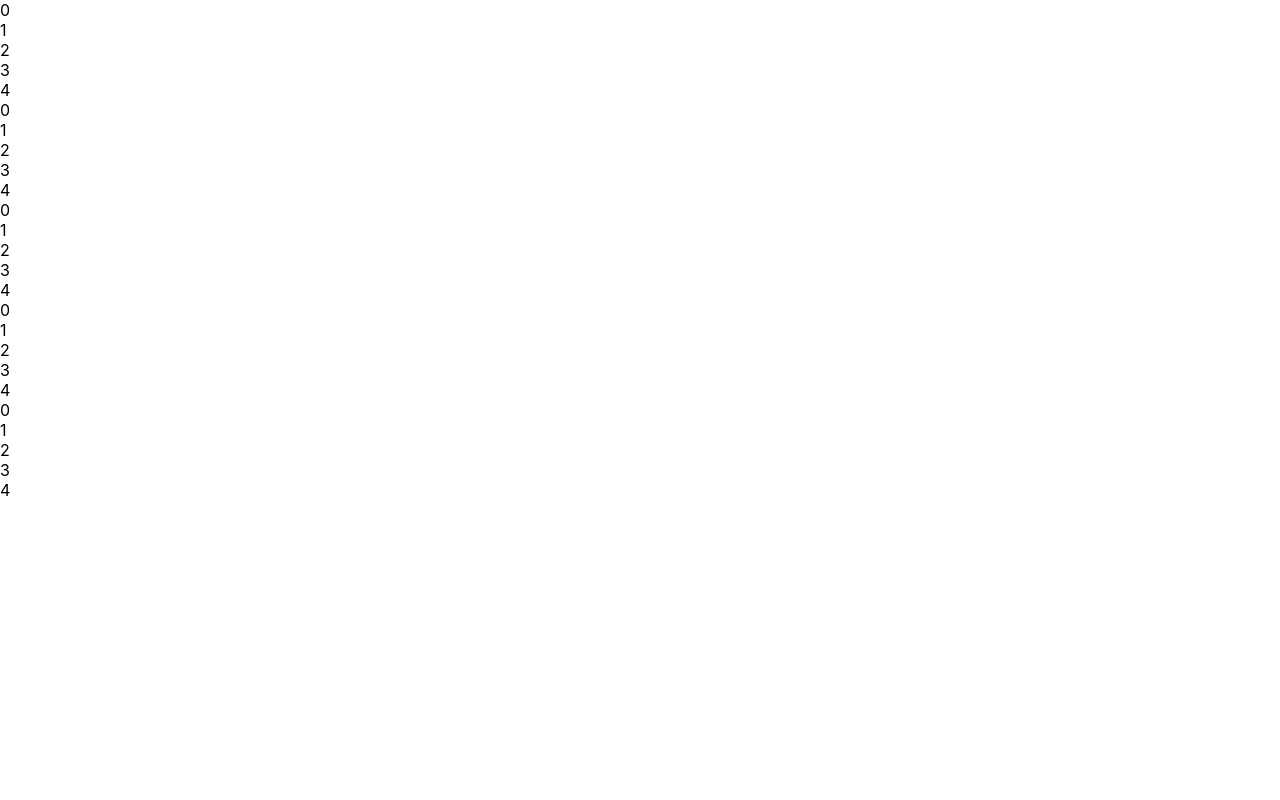
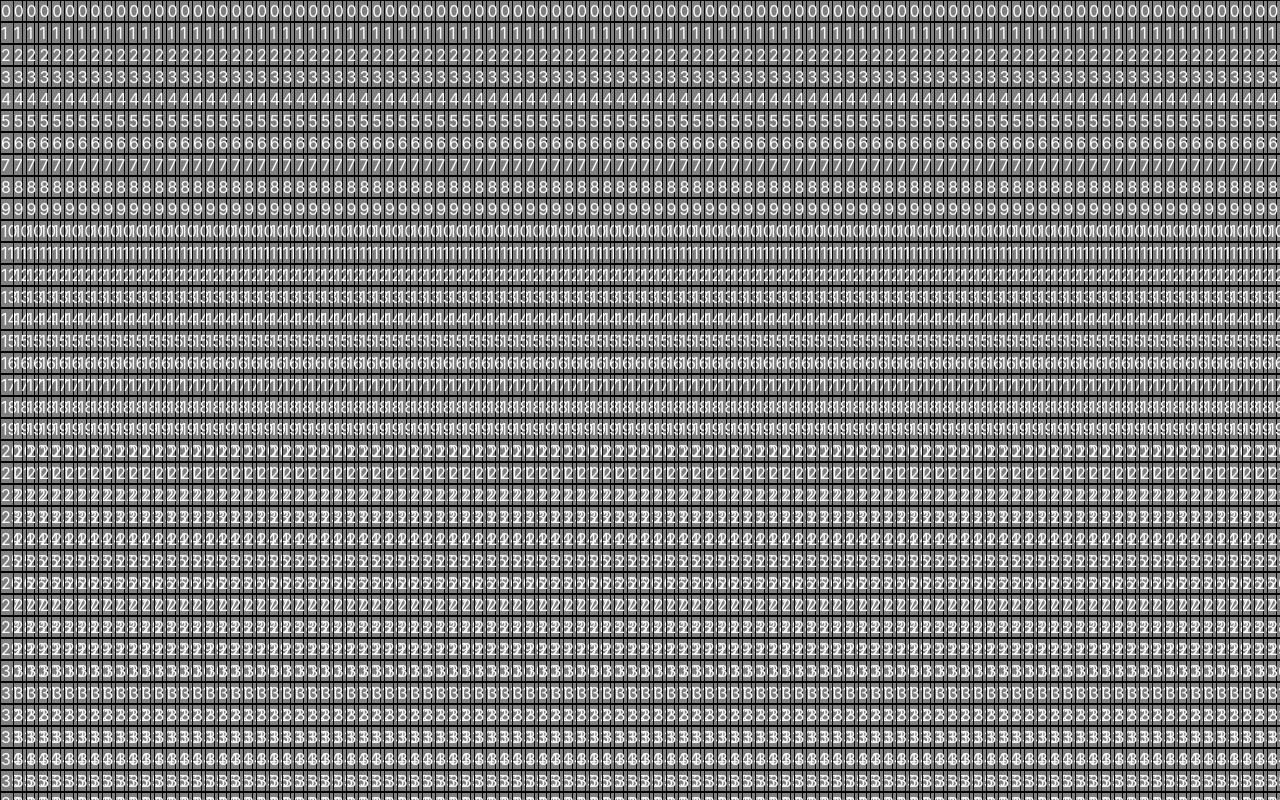
Before and after one commit to GrantDarling/algorithm-visualizer, a React (Create React App) app: page / in a window 1280 px wide. Shown: the top 800 px of the page. Built offline with nearby package versions, Linux system fonts and the light colour scheme.

Commit message:
added css styling to format the grid

```diff
--- a/src/App.css
+++ b/src/App.css
@@ -1,2 +1,24 @@
-.grid-container {
+html,
+body,
+#root,
+#grid-container {
+  width: 100%;
+  height: 100%;
 }
+
+#grid-container {
+  display: grid;
+  background: grey;
+  color: white;
+  grid-template-columns: repeat(auto-fit, minmax(1px, 1fr));
+}
+
+#grid-container > .column {
+  display: grid;
+}
+
+#grid-container > .column > .node {
+  border: solid 1px black;
+}
+
+/* Switch to styled components! */
--- a/src/App.tsx
+++ b/src/App.tsx
@@ -3,7 +3,7 @@ import "./App.css";
 import { Grid } from "./algorithm-visualizer/grid";
 
 function App() {
-  return <Grid columns={5} rows={5} />;
+  return <Grid columns={100} rows={100} />;
 }
 
 export default App;
--- a/src/algorithm-visualizer/grid.tsx
+++ b/src/algorithm-visualizer/grid.tsx
@@ -7,20 +7,25 @@ export const Grid = ({ rows, columns }: GridProps) => {
   const grid: number[][] = [];
 
   for (let column: number = 0; column < columns; column++) {
-    let column_arr = [];
+    let temp_column = [];
     for (let row: number = 0; row < rows; row++) {
-      column_arr.push(row);
+      temp_column.push(row);
     }
-    grid.push(column_arr);
+    grid.push(temp_column);
   }
 
   return (
+    // create column component and a row component within it
     <div id="grid-container">
-      {grid.map((row) => {
+      {grid.map((row, idx) => {
         return (
-          <div className="column">
-            {row.map((node) => {
-              return <div className="node">{node}</div>;
+          <div key={idx} className="column">
+            {row.map((node, idx) => {
+              return (
+                <div key={idx} className="node">
+                  {node}
+                </div>
+              );
             })}
           </div>
         );
```
